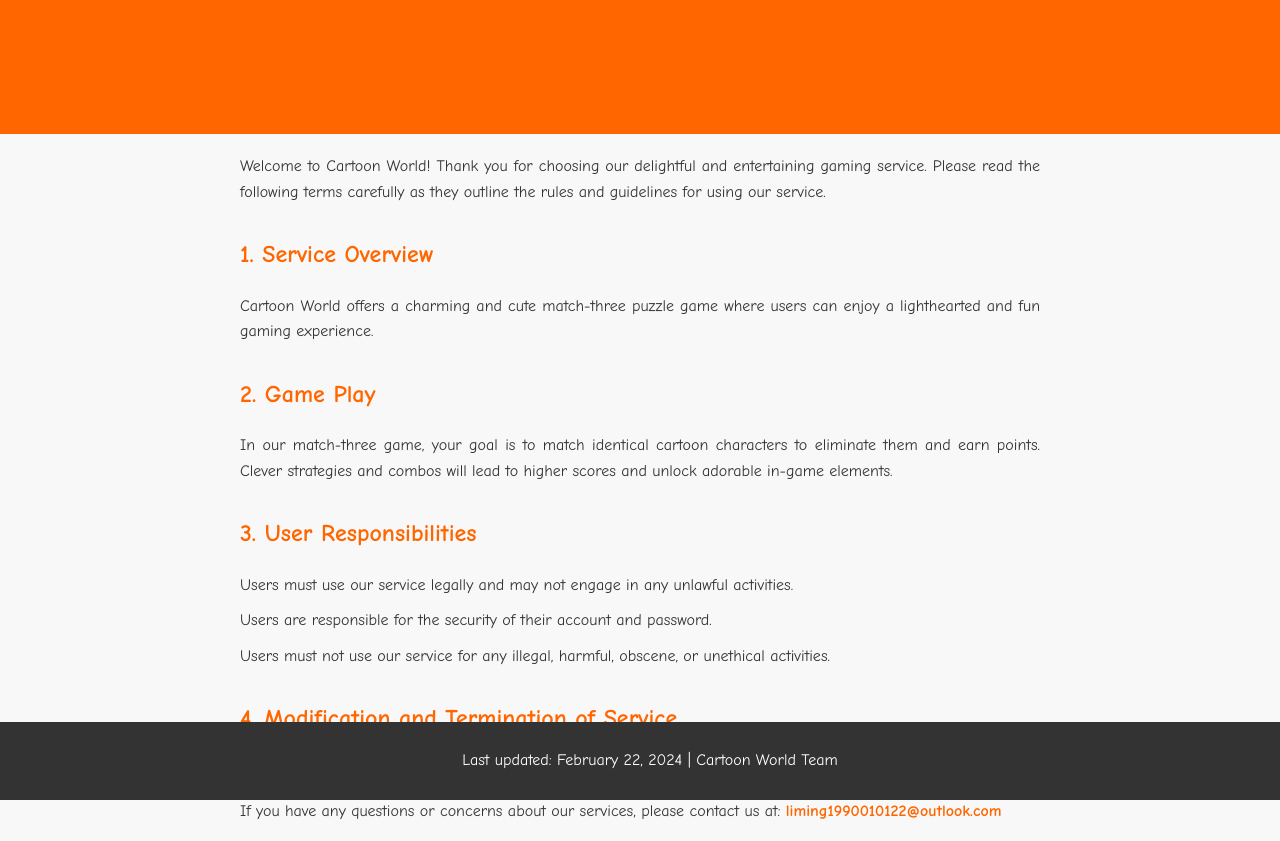
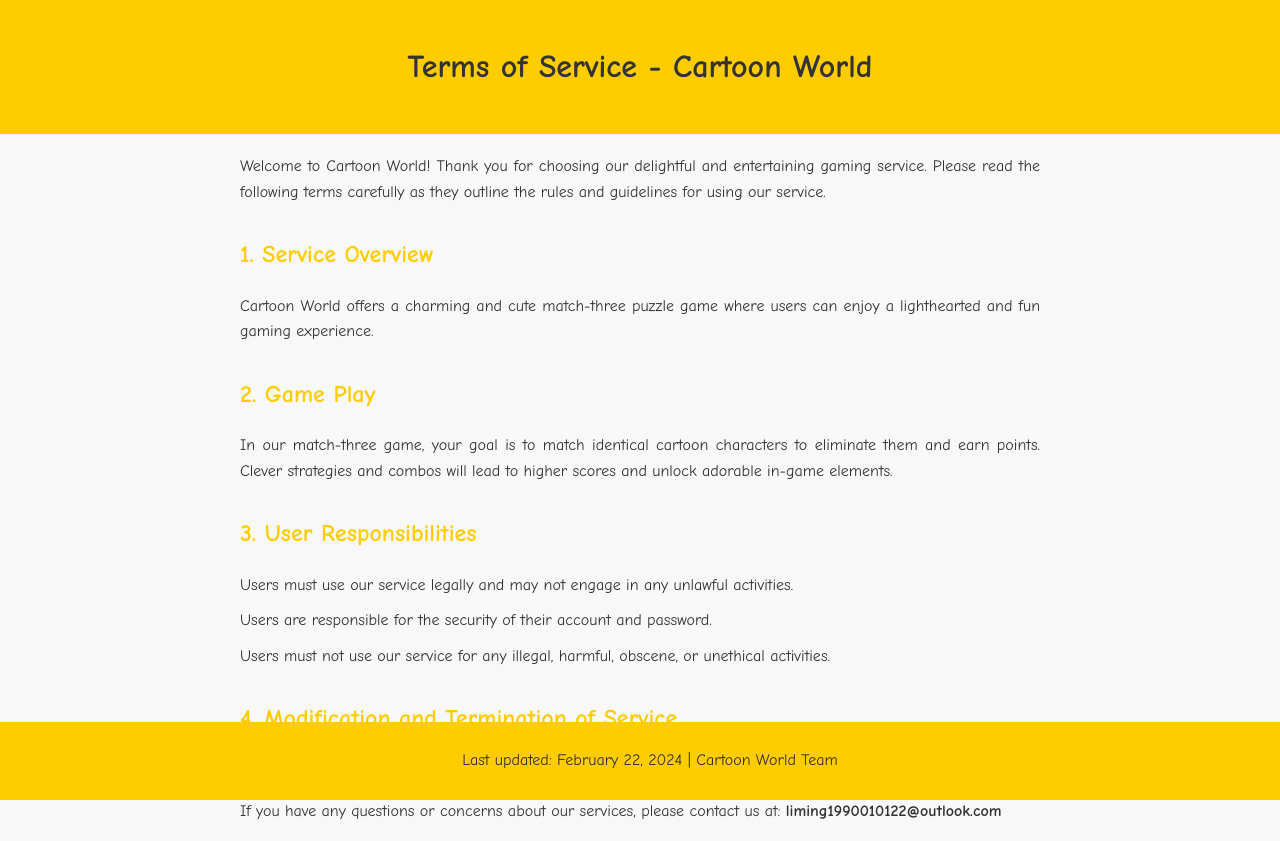
Before and after one commit to casualpuzzle/casualpuzzle.github.io, a plain HTML site: page TermsofService.html in a window 1280 px wide. Drawn offline with Linux system fonts and the light colour scheme.

Commit message:
Update TermsofService.html

```diff
--- a/TermsofService.html
+++ b/TermsofService.html
@@ -15,15 +15,15 @@
         }
 
         header {
-            background-color: #ff6600;
-            color: #fff;
+            background-color: #ffcc00;
+            color: #333; /* Adjusted font color to ensure visibility */
             text-align: center;
             padding: 20px;
             margin-bottom: 20px;
         }
 
         h1 {
-            color: #ff6600;
+            color: #333; /* Adjusted font color to ensure visibility */
         }
 
         section {
@@ -34,7 +34,7 @@
         }
 
         h2 {
-            color: #ff6600;
+            color: #ffcc00;
             margin-top: 30px;
         }
 
@@ -49,8 +49,8 @@
         }
 
         footer {
-            background-color: #333;
-            color: #fff;
+            background-color: #ffcc00;
+            color: #333; /* Adjusted font color to ensure visibility */
             text-align: center;
             padding: 10px;
             position: absolute;
@@ -59,7 +59,7 @@
         }
 
         .contact-link {
-            color: #ff6600;
+            color: #333; /* Adjusted font color to ensure visibility */
             text-decoration: none;
             font-weight: bold;
         }
```
